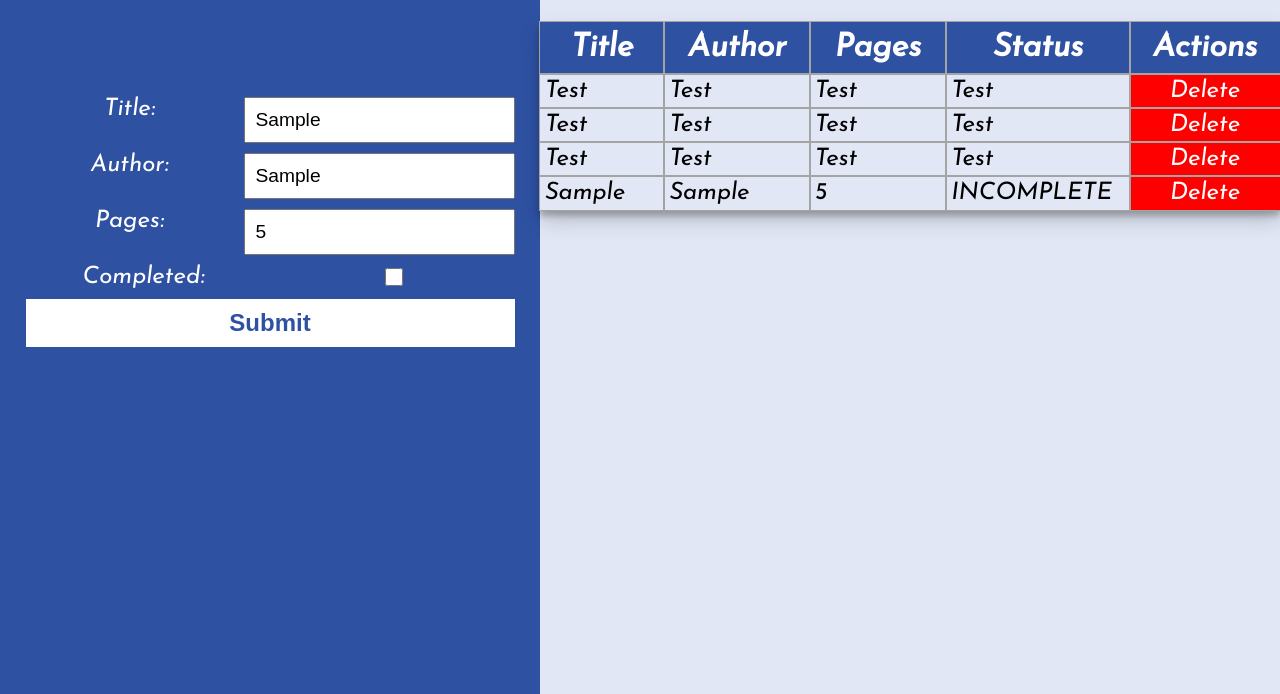
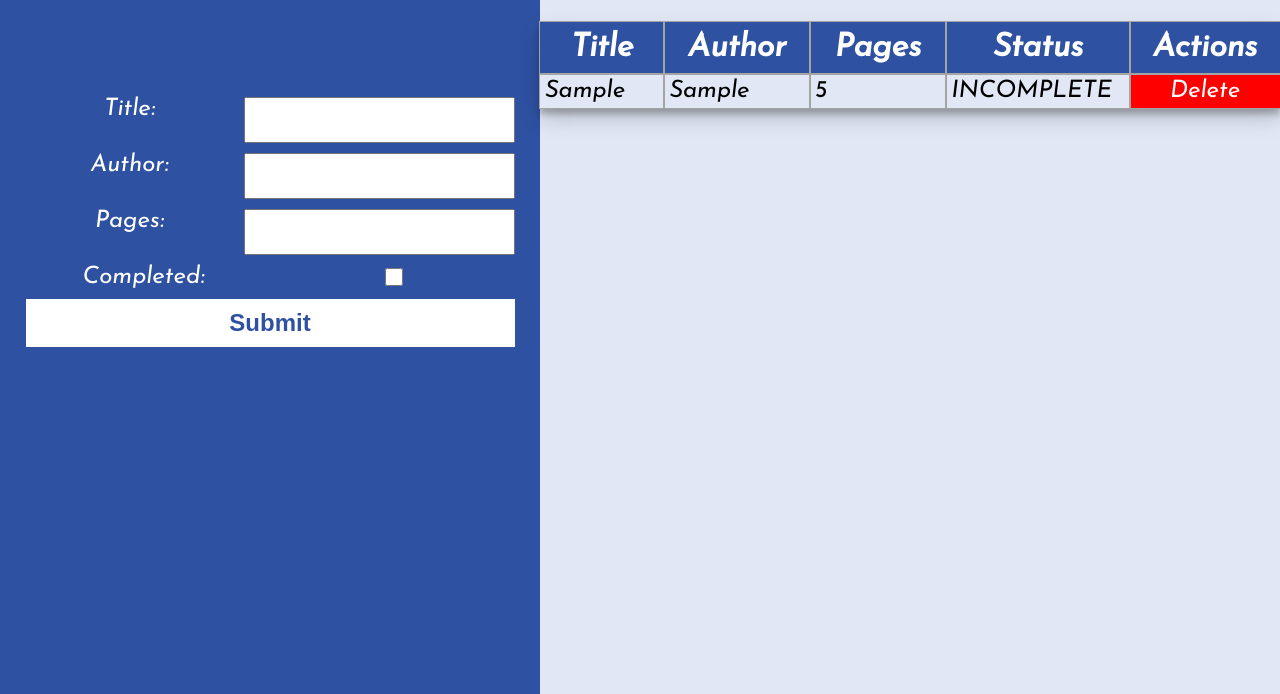
Before and after one commit to justincbal/library-app, a plain HTML site: page index.html in a window 1280 px wide. Both pictures are taken after typing "Sample", "Sample", "5" into the empty fields and a click on the button "Submit". Shown: the part 106-800 px from the top of the page. Drawn offline with Linux system fonts and the light colour scheme.

Commit message:
complete v2

```diff
--- a/index.html
+++ b/index.html
@@ -53,28 +53,7 @@
                     <th>Status</th>
                     <th>Actions</th>
                 </tr>
-                <tr>
-                    <td class="table-data">Test</td>
-                    <td>Test</td>
-                    <td>Test</td>
-                    <td>Test</td>
-                    <td class="del" onclick="deleteRow(this)">Delete</td>
-                </tr>
 
-                <tr>
-                    <td>Test</td>
-                    <td>Test</td>
-                    <td>Test</td>
-                    <td>Test</td>
-                    <td class="del">Delete</td>
-                </tr>
-                <tr>
-                    <td>Test</td>
-                    <td>Test</td>
-                    <td>Test</td>
-                    <td>Test</td>
-                    <td class="del">Delete</td>
-                </tr>
             </table>
         </div>
     </div>
--- a/script.js
+++ b/script.js
@@ -5,16 +5,19 @@ const pages = document.querySelector('#pages');
 const read = document.querySelector('#read')
 const del = document.querySelectorAll('.del');
 
+let id = 0;
+
 
 // Book array
 const myLibrary = [];
 
 // Book constructor
-function Book(title, author, pages, read) {
+function Book(title, author, pages, read, id) {
     this.title = title;
     this.author = author;
     this.pages = pages;
     this.read = read;
+    this.id = id;
 }
 
 // Add book to array
@@ -36,19 +39,18 @@ function addBookToLibrary() {
 
         // Create new book object
         if (read.checked == true) {
-            const book = new Book(title.value, author.value, pages.value, 'COMPLETE');
+            const book = new Book(title.value, author.value, pages.value, 'COMPLETE', id);
             myLibrary.push(book);
         } else {
-            const book = new Book(title.value, author.value, pages.value, 'INCOMPLETE');
+            const book = new Book(title.value, author.value, pages.value, 'INCOMPLETE', id);
             myLibrary.push(book);
         }
 
         // Add book to library array
-
-
-        console.table(myLibrary);
-
         display();
+        title.value = "";
+        author.value = "";
+        pages.value = "";
     }
 }
 
@@ -80,15 +82,32 @@ function display() {
         tableRow.append(tableData4);
 
         tableData5.textContent = 'Delete';
-        tableData5.classList.add('del');
+        tableData5.classList.add("del");
+        tableData5.setAttribute("id", `${id}`);
         tableData5.setAttribute("onclick", "deleteRow(this)");
         tableRow.append(tableData5);
     }
 
+    id++;
     table.append(tableRow);
+
+    console.table(myLibrary);
 }
 
 function deleteRow(row) {
-    //deleteRow(row.rowIndex);
-    console.log(row.rowIndex);
+
+    const libId = myLibrary.findIndex((num) => num.id == row.id);
+    //console.log(` ID = ${libId}`);
+
+    const table = document.querySelector('.table');
+    let i = row.parentNode.rowIndex;
+    // //console.log(`DELETING ROW: ${row.id}`);
+    myLibrary.splice(libId, 1);
+    table.deleteRow(i);
+
+    id--;
+
+
+
+    console.table(myLibrary);
 }
```
